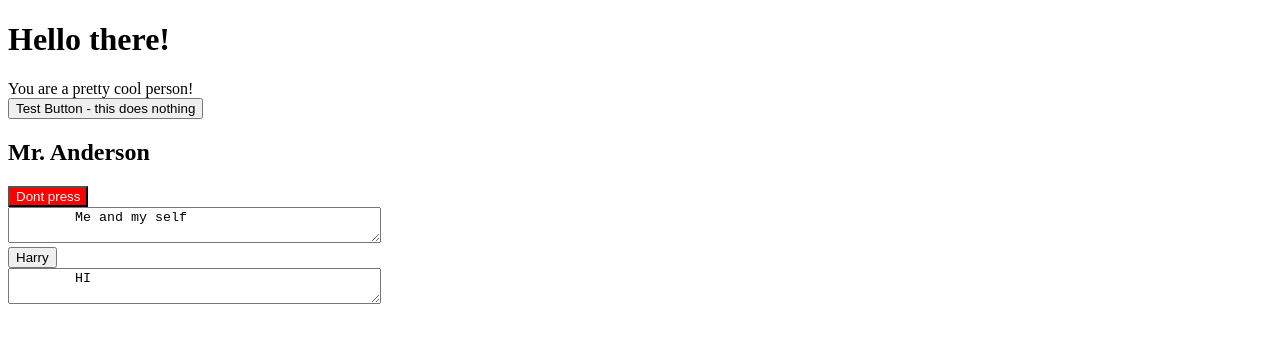
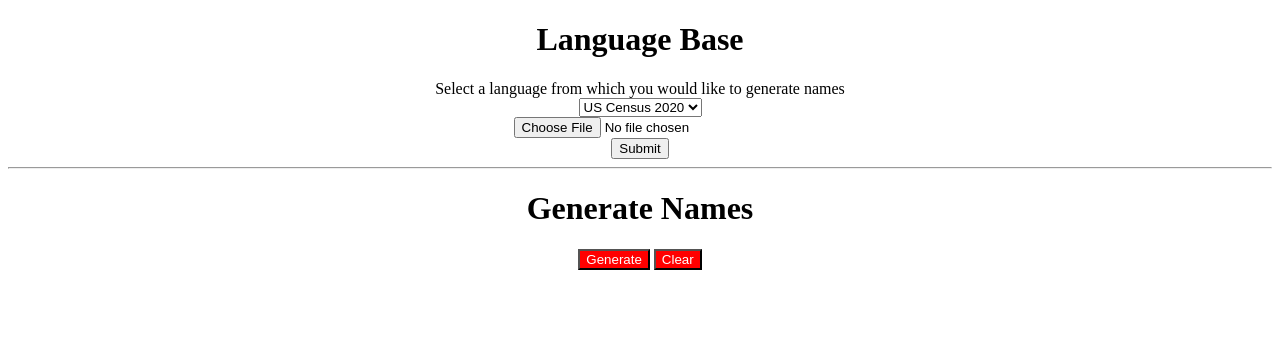
Before and after one commit to micah-sarge/nameanator, a plain HTML site: page index.html in a window 1280 px wide. Drawn offline with nearby package versions, Linux system fonts and the light colour scheme.

Commit message:
Improve homepage layout for barebones function
- Adds basic html and javascript needs for both probability and name generation
- Adds the outline for different buttons and lists that may be needed
- Adds placeholder functions for displaying generated names

```diff
--- a/index.html
+++ b/index.html
@@ -19,26 +19,32 @@
     </script>
     <script>
       $(function(){
-        $("#includedContent").load("src/webapp/nameanator.html");
+        $("#name_generator").load("src/webapp/name_generator.html");
+      });
+    </script>
+    <script>
+      $(function(){
+        $("#probability_generator").load("src/webapp/probability_generator.html");
       });
     </script>
 
-    <script type="text/javascript" src="tester.js"></script>
+
   </head>
 
+  <center>
     <body>
       <div>
-      <h1>Hello there!</h1>
-        You are a pretty cool person!
+        <div id="probability_generator"></div>
       </div>
 
       <div>
-      <button type="button">Test Button - this does nothing</button>
+        <hr>
       </div>
 
       <div>
-      <div id="includedContent"></div>
+        <div id="name_generator"></div>
       </div>
 
     </body>
+  </center>
 </html>
--- /dev/null
+++ b/src/webapp/name_generator.html
@@ -0,0 +1,24 @@
+<!DOCTYPE html>
+<html lang="en">
+  <head>
+    <script type="text/javascript" src="src/webapp/name_generator.js"></script>
+  </head>
+
+  <body>
+
+    <div>
+      <h1>Generate Names</h1>
+
+      <div>
+        <button class="button" type="button" style="background-color: red; color: white;" onclick="generateNumbers()">Generate</button>
+        <button class="button" type="button" style="background-color: red; color: white;" onclick="clearList()">Clear</button>
+      </div>
+
+      <div id="showList" name="generatedList">
+        <ul id="nameList" style="list-style-position: inside;"></ul>
+      </div>
+
+    </div>
+
+  </body>
+</html>
--- a/src/webapp/name_generator.js
+++ b/src/webapp/name_generator.js
@@ -1,7 +1,28 @@
-function main () {
-    alert("You pressed the button, how dare you...you monster");
+window.onload = init;
+
+// Get/initialize existing name dictionary
+let existingNames = {};
+function init() {
+    // set existingNames here
 }
 
-function myFunction() {
-    document.getElementById("demo").innerHTML = "How did you do that? You must be a wizard!";
+function generateNumbers () {
+    var nameList = document.getElementById("nameList");
+    var uniqueList = [];
+
+    nameList.insertAdjacentHTML("afterbegin", "<hr>");
+
+    for (let i = 0; i < 10; i++) {
+        do {
+            var rand = Math.floor(Math.random() * 10) + 1;
+        } while (uniqueList.includes(rand));
+        uniqueList.push(rand);
+
+        nameList.insertAdjacentHTML("afterbegin", "<li>" + rand + "</li>");
+    }
 }
+
+function clearList() {
+    var nameList = document.getElementById("nameList");
+    nameList.innerHTML = "";
+}
--- a/src/webapp/nameanator.html
+++ /dev/null
@@ -1,33 +0,0 @@
-<!DOCTYPE html>
-<html lang="en">
-  <head>
-    <script type="text/javascript" src="src/webapp/probability_generator.js"></script>
-  </head>
-
-  <body>
-    <div>
-      <h2>Mr. Anderson</h2>
-    </div>
-
-    <div>
-      <button class="button" type="button" style="background-color: red; color: white;" onclick="main()">Dont press</button>
-    </div>
-
-    <div>
-      <textarea id="testfunction" name="tf" row="7" cols="44">
-        Me and my self
-      </textarea>
-    </div>
-
-    <div>
-        <button class="button" type="button" onclick="myFunction()">Harry</button>
-    </div>
-
-    <div>
-        <textarea id="demo" name="demo" row="7" cols="44">
-        HI
-        </textarea>
-    </div>
-
-  </body>
-</html>
--- /dev/null
+++ b/src/webapp/probability_generator.html
@@ -0,0 +1,32 @@
+<!DOCTYPE html>
+<html lang="en">
+  <head>
+    <script type="text/javascript" src="src/webapp/probability_generator.js"></script>
+  </head>
+
+  <body>
+
+    <div>
+      <h1>Language Base</h1>
+
+      <div>
+        <label for="languages">Select a language from which you would like to generate names</label><br>
+        <select name="languages" id="languages">
+          <option value="usCensus2020">US Census 2020</option>
+          <option value="usCensus2021">US Census 2021</option>
+          <option value="usCensus2022">US Census 2022</option>
+        </select>
+      </div>
+
+      <div>
+        <input type="file" id="userInputLanguage" name="userInputLanguage">
+      </div>
+
+      <div>
+        <button type="submit">Submit</button>
+      </div>
+
+    </div>
+
+  </body>
+</html>
```
Lines whose indentation alone changed are shown as unchanged.
